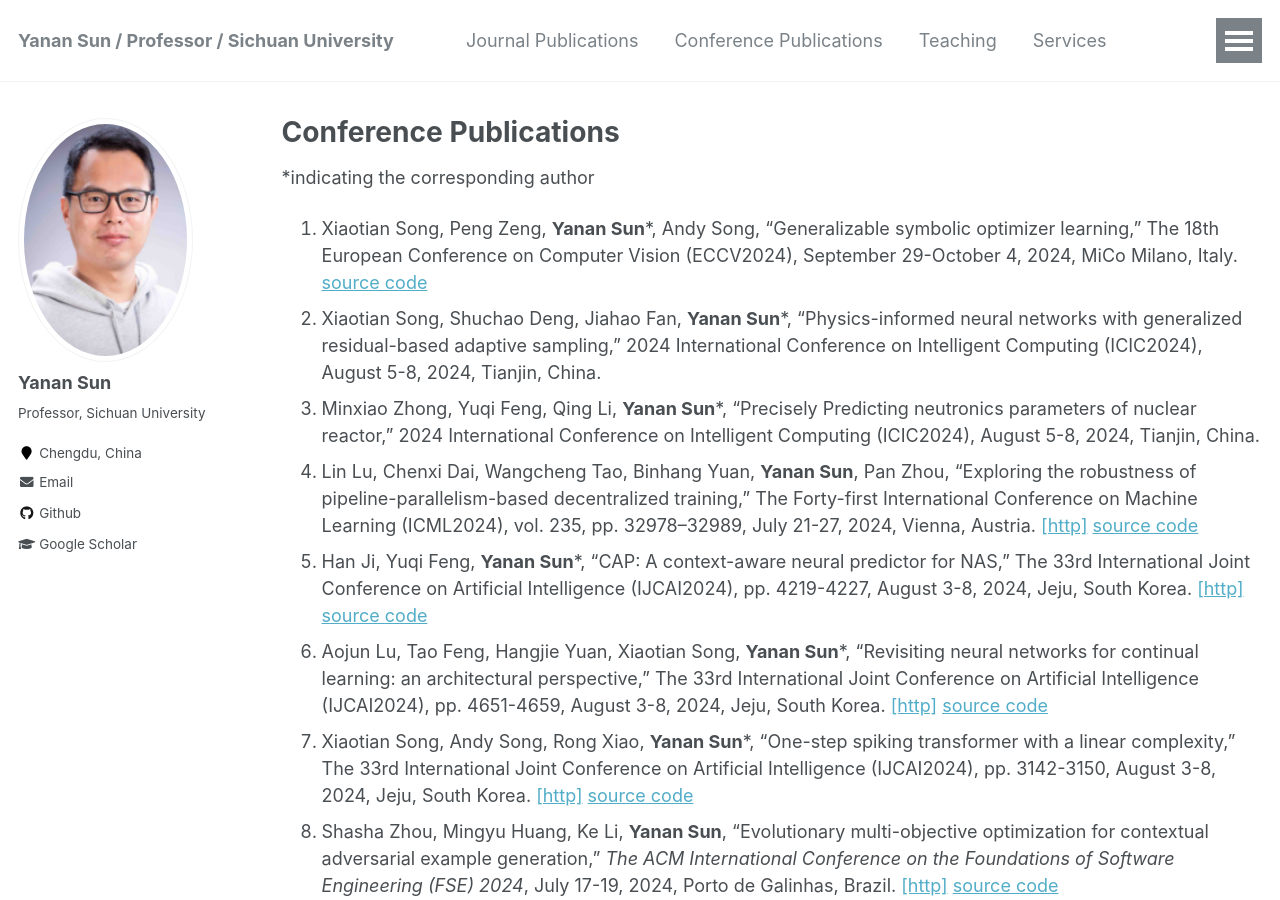
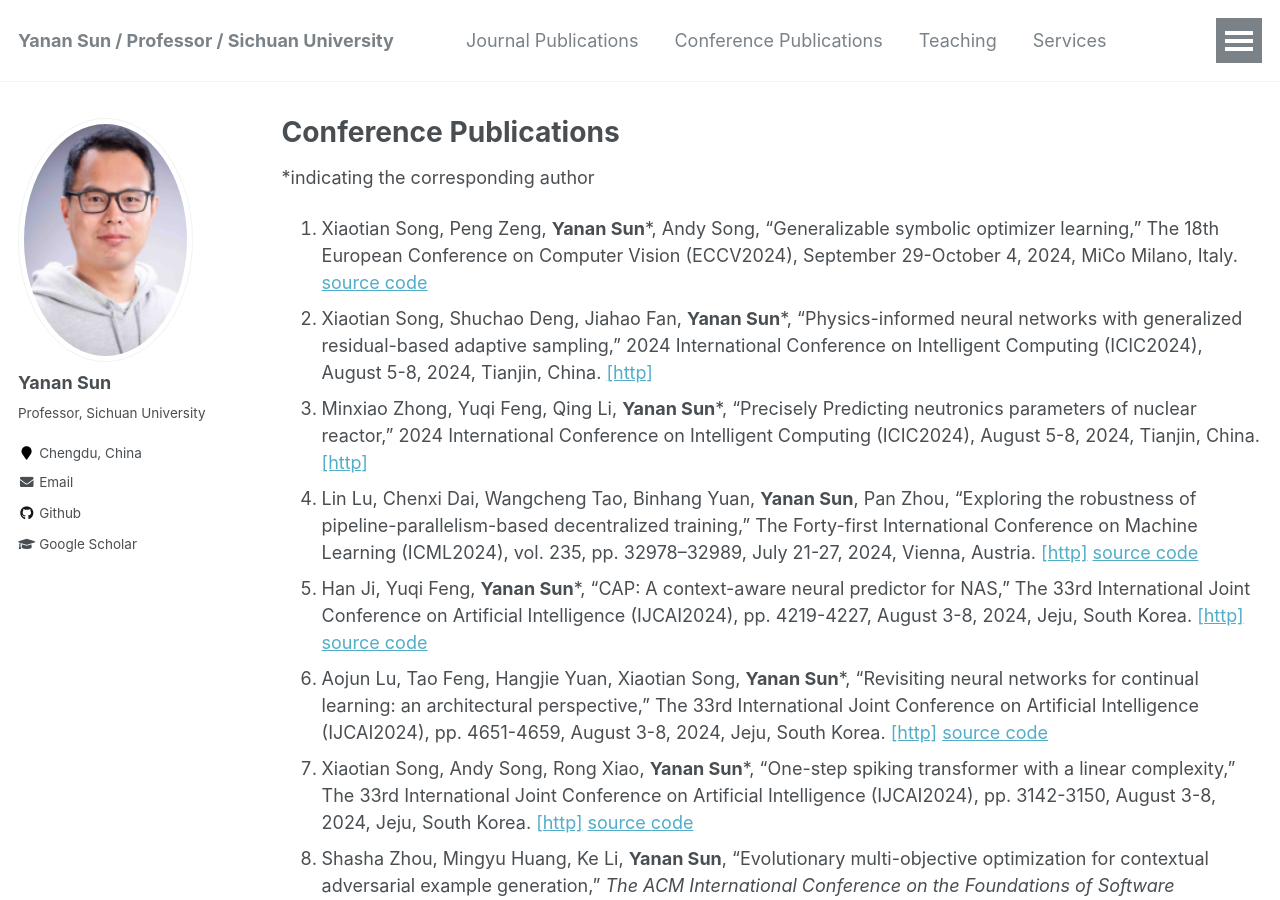
Before and after one commit to yn-sun/yn-sun.github.io, a Jekyll site: the page built from _pages/publications-c.md, in a window 1280 px wide and 900 px high. Built offline with Jekyll 4.4.1, drawn with Linux system fonts in a browser that asks for light colours; comment, search, counter and statistics services are not loaded.

Commit message:
Update publications-c.md

```diff
--- a/_pages/publications-c.md
+++ b/_pages/publications-c.md
@@ -7,8 +7,8 @@ author_profile: true
 *indicating the corresponding author
 
 1. Xiaotian Song, Peng Zeng, **Yanan Sun***, Andy Song, "Generalizable symbolic optimizer learning," The 18th European Conference on Computer Vision (ECCV2024), September 29-October 4, 2024, MiCo Milano, Italy. [source code](https://github.com/songxt3/SOL)
-2. Xiaotian Song, Shuchao Deng, Jiahao Fan, **Yanan Sun***, "Physics-informed neural networks with generalized residual-based adaptive sampling," 2024 International Conference on Intelligent Computing (ICIC2024), August 5-8, 2024, Tianjin, China.
-3. Minxiao Zhong, Yuqi Feng, Qing Li, **Yanan Sun***, "Precisely Predicting neutronics parameters of nuclear reactor," 2024 International Conference on Intelligent Computing (ICIC2024), August 5-8, 2024, Tianjin, China.
+2. Xiaotian Song, Shuchao Deng, Jiahao Fan, **Yanan Sun***, "Physics-informed neural networks with generalized residual-based adaptive sampling," 2024 International Conference on Intelligent Computing (ICIC2024), August 5-8, 2024, Tianjin, China. [[http]](https://link.springer.com/chapter/10.1007/978-981-97-5581-3_26)
+3. Minxiao Zhong, Yuqi Feng, Qing Li, **Yanan Sun***, "Precisely Predicting neutronics parameters of nuclear reactor," 2024 International Conference on Intelligent Computing (ICIC2024), August 5-8, 2024, Tianjin, China. [[http]](https://link.springer.com/chapter/10.1007/978-981-97-5581-3_25)
 4. Lin Lu, Chenxi Dai, Wangcheng Tao, Binhang Yuan, **Yanan Sun**, Pan Zhou, "Exploring the robustness of pipeline-parallelism-based decentralized training," The Forty-first International Conference on Machine Learning (ICML2024), vol. 235, pp. 32978--32989, July 21-27, 2024, Vienna, Austria. [[http]](https://proceedings.mlr.press/v235/lu24c.html)  [source code](https://github.com/dcx001016/pipeline_attack)
 5. Han Ji, Yuqi Feng, **Yanan Sun***, "CAP: A context-aware neural predictor for NAS," The 33rd International Joint Conference on Artificial Intelligence (IJCAI2024), pp. 4219-4227, August 3-8, 2024, Jeju, South Korea. [[http]](https://www.ijcai.org/proceedings/2024/466) [source code](https://github.com/jihan4431/CAP )
 6. Aojun Lu, Tao Feng, Hangjie Yuan, Xiaotian Song, **Yanan Sun***, "Revisiting neural networks for continual learning: an architectural perspective," The 33rd International Joint Conference on Artificial Intelligence (IJCAI2024), pp. 4651-4659, August 3-8, 2024, Jeju, South Korea. [[http]](https://www.ijcai.org/proceedings/2024/514)  [source code](https://github.com/byyx666/ArchCraft)
```
